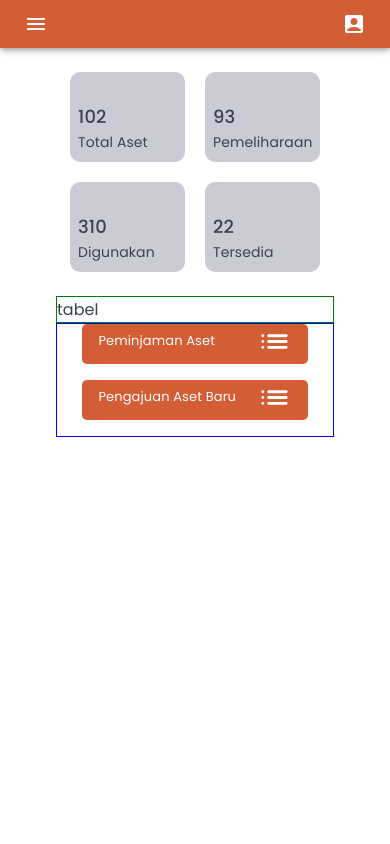
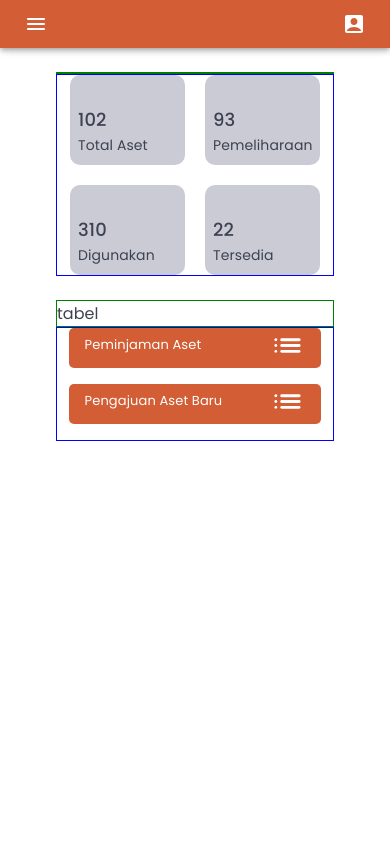
Before and after one commit to alta-sirclo-fe-miratunnisa-umarputri/group5-capstone-project, a React (Create React App) app: page /beranda in a window 390 px wide. Shown: the top 844 px of the page. Built offline with nearby package versions, Linux system fonts and the light colour scheme.

Commit message:
fix: change flex display for responsiveness in beranda

```diff
--- a/src/components/Beranda/RightButton.style.ts
+++ b/src/components/Beranda/RightButton.style.ts
@@ -1,13 +1,8 @@
 import { SxProps } from "@mui/material";
-import {
-  bgwhite,
-  primary,
-  quaternary,
-  secondary,
-} from "../../styles/color.styles";
+import { bgwhite, quaternary, secondary } from "../../styles/color.styles";
 
 export const container: SxProps = {
-  width: "70%",
+  width: { xs: "80%", sm: "60%", md: "80%", lg: "80%" },
   height: "40px",
   bgcolor: secondary.color,
   mb: 2,
--- a/src/pages/Beranda.tsx
+++ b/src/pages/Beranda.tsx
@@ -18,7 +18,7 @@ const Beranda = () => {
       <ContentContainer>
         {/* row pertama (jumbotron & statistik) */}
         <Grid container sx={{ mt: 3 }}>
-          <Grid item xs={12} md={8} /* border="1px solid green" */>
+          <Grid item xs={12} md={8} lg={9} border="1px solid green">
             <Carousel />
           </Grid>
 
@@ -26,8 +26,15 @@ const Beranda = () => {
             item
             xs={12}
             md={4}
-            // border="1px solid blue"
-            sx={{ display: "flex", justifyContent: "center" }}
+            lg={3}
+            border="1px solid blue"
+            sx={{
+              display: "flex",
+              flexDirection: "row",
+              justifyContent: { xs: "center", md: "center", lg: "center" },
+              // alignItems:
+              pl: { md: 3, lg: 3 },
+            }}
           >
             <Statistics />
           </Grid>
@@ -39,10 +46,10 @@ const Beranda = () => {
             container
             sx={{
               mt: 3,
-              display: { xs: "none", md: "block" },
+              display: { xs: "none", lg: "block" },
             }}
           >
-            <Grid item xs={12} md={8} /* border="1px solid green" */>
+            <Grid item xs={12} md={8} lg={9} border="1px solid green">
               <ActivityCarousel />
             </Grid>
           </Grid>
@@ -51,7 +58,7 @@ const Beranda = () => {
         {/* row ketiga (tabel & tombol2) */}
         <Grid container sx={{ mt: 3 }}>
           {/* tabel */}
-          <Grid item xs={12} md={8} border="1px solid green">
+          <Grid item xs={12} md={8} lg={9} border="1px solid green">
             tabel
           </Grid>
 
@@ -60,11 +67,12 @@ const Beranda = () => {
             item
             xs={12}
             md={4}
+            lg={3}
             border="1px solid blue"
             sx={{
               display: "flex",
               flexDirection: "column",
-              alignItems: "center",
+              alignItems: { xs: "center", lg: "end" },
               justifyContent: "start",
             }}
           >
```
